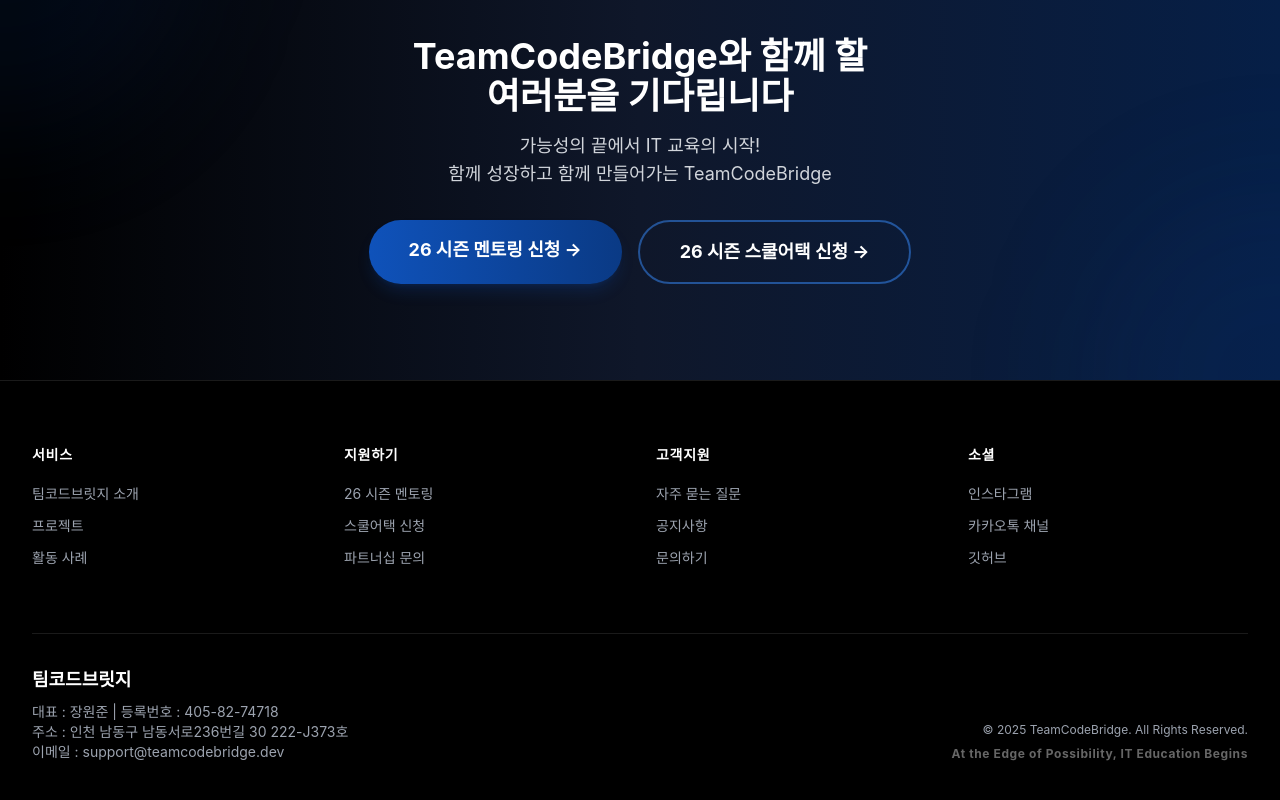
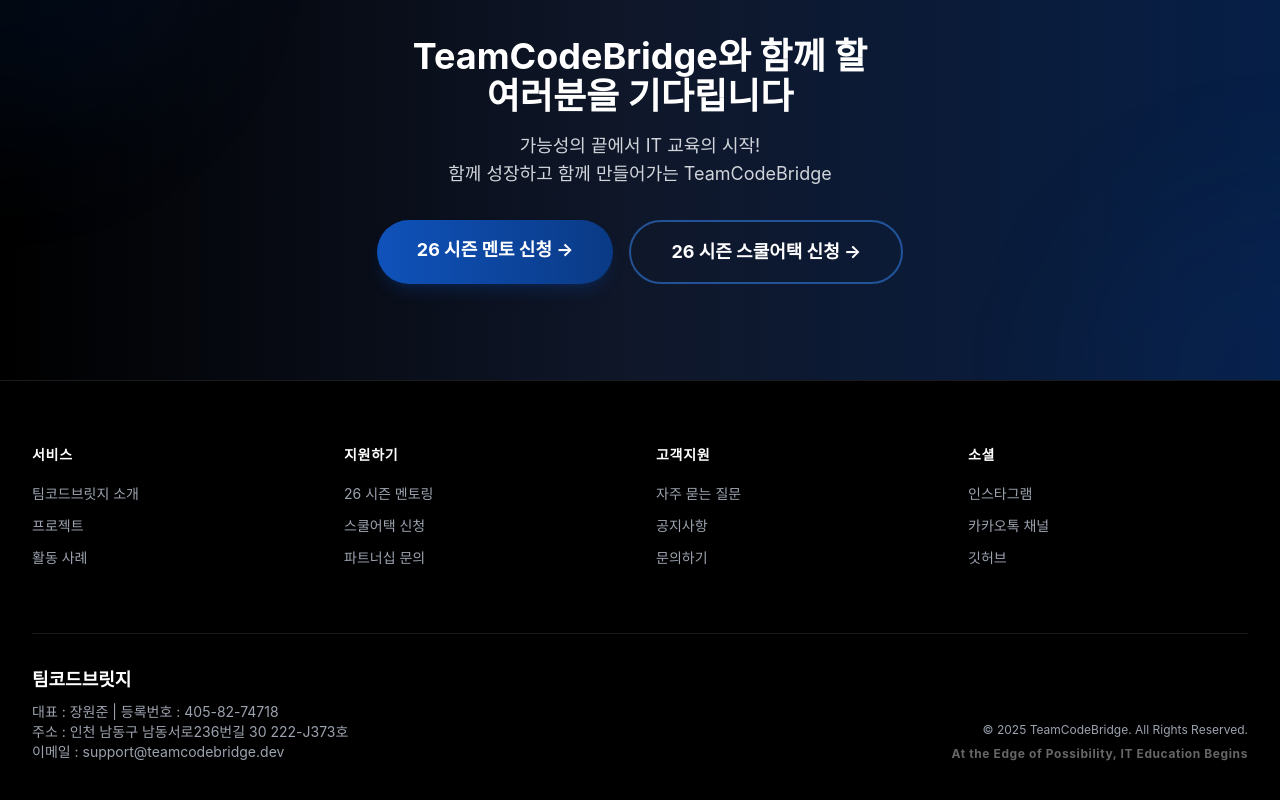
Before and after one commit to team-code-bridge-kr/teamcodebridge, a Next.js app: page / in a window 1280 px wide. Shown: the part 3436-4236 px from the top of the page. Built offline with nearby package versions, Linux system fonts and the light colour scheme; a web font is replaced by a local one.

Commit message:
[Update] CTA 섹션 문구 수정 (멘토링 신청 -> 멘토 신청)

```diff
--- a/components/CTA.tsx
+++ b/components/CTA.tsx
@@ -39,7 +39,7 @@
               href="#apply-mentoring"
               className="bg-gradient-to-r from-brand to-brand-dark text-white px-10 py-4 rounded-full font-bold text-lg hover:from-brand-light hover:to-brand transition-all transform hover:scale-105 shadow-lg shadow-brand/20"
             >
-              26 시즌 멘토링 신청 →
+              26 시즌 멘토 신청 →
             </a>
             <a
               href="#apply-school"
```
